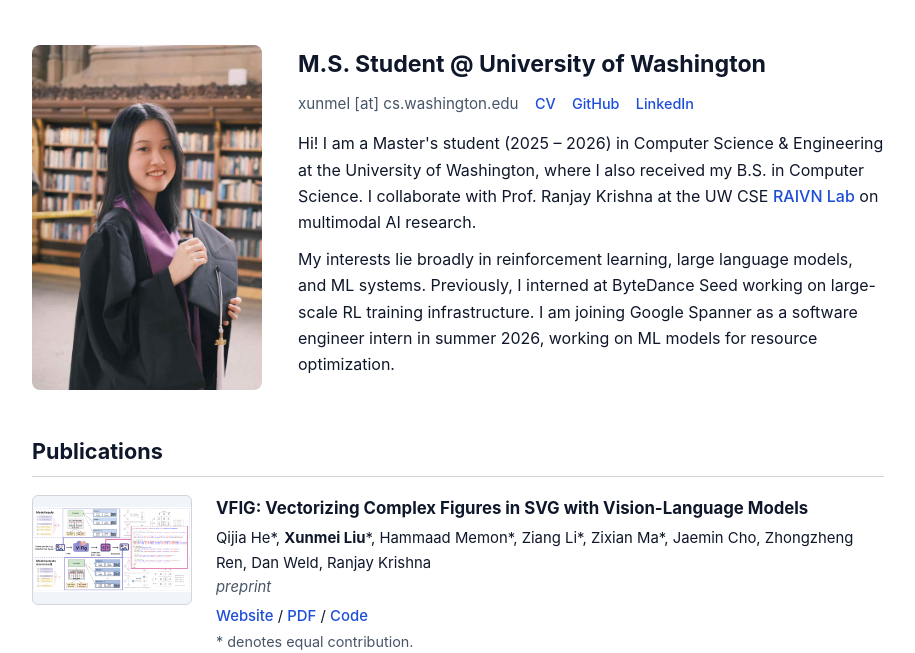
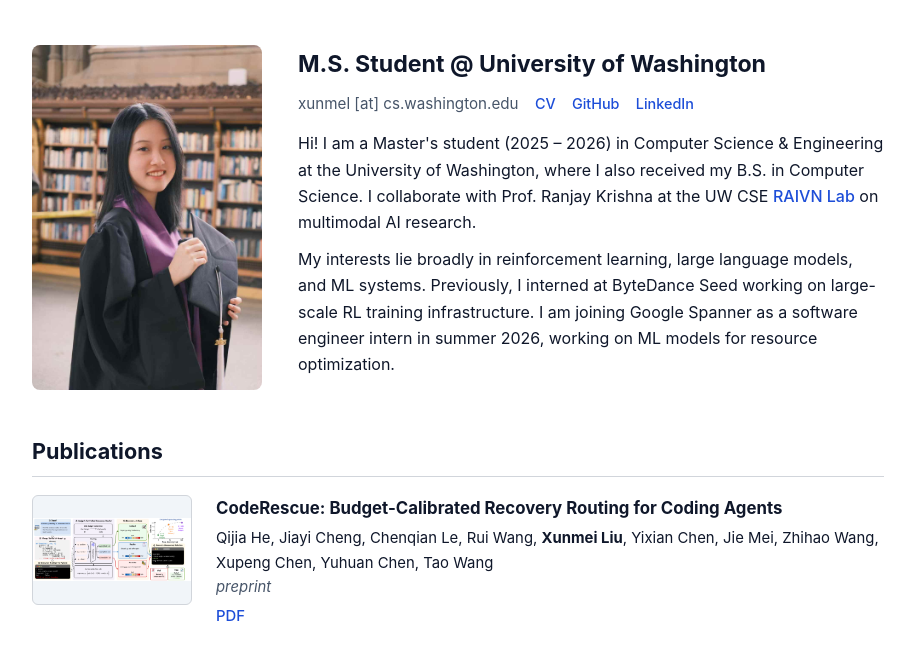
Before and after one commit to Xunmei-liu/Xunmei-liu.github.io, a plain HTML site: page index.html in a window 1280 px wide. Shown: the part 88-741 px from the top of the page, without its empty margins (182-1097 px from the left). Drawn offline with Linux system fonts and the light colour scheme.

Commit message:
Add CodeRescue paper to publications

```diff
--- a/index.html
+++ b/index.html
@@ -52,6 +52,21 @@
     <!-- ===================== Publications ===================== -->
     <section id="publications">
       <h2>Publications</h2>
+
+      <div class="pub">
+        <img class="pub-thumb" src="assets/img/coderescue.png" alt="CodeRescue teaser figure" />
+        <div class="pub-body">
+          <h3>CodeRescue: Budget-Calibrated Recovery Routing for Coding Agents</h3>
+          <p class="pub-authors">
+            Qijia He, Jiayi Cheng, Chenqian Le, Rui Wang, <b>Xunmei Liu</b>, Yixian Chen,
+            Jie Mei, Zhihao Wang, Xupeng Chen, Yuhuan Chen, Tao Wang
+          </p>
+          <p class="pub-venue">preprint</p>
+          <p class="pub-links">
+            <a href="https://arxiv.org/abs/2607.19338">PDF</a>
+          </p>
+        </div>
+      </div>
 
       <div class="pub">
         <img class="pub-thumb" src="assets/img/vfig_teaser.png" alt="VFIG teaser figure" />
```
Also changed, not shown: assets/img/coderescue.png (added).
